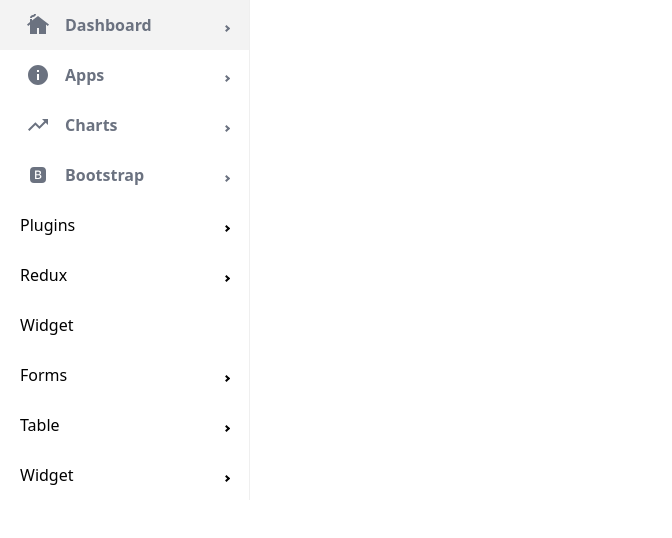
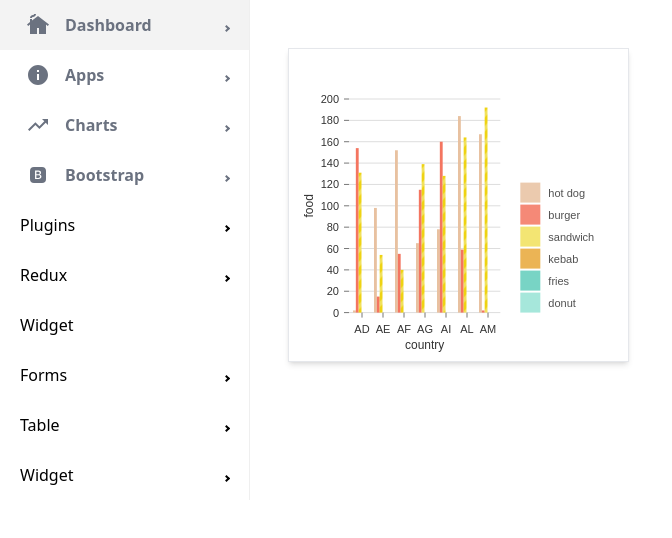
Before and after one commit to NishantTechybirds/travl-ui, a React (Vite) app: page /dashboard in a window 1280 px wide. Shown: the top 538 px of the page, without its empty margins (0-672 px from the left). Built offline with nearby package versions, Linux system fonts and the light colour scheme.

Commit message:
added bar chart on dashboard

```diff
--- /dev/null
+++ b/src/components/BarChart.jsx
@@ -0,0 +1,118 @@
+/** @format */
+
+// install (please make sure versions match peerDependencies)
+// yarn add @nivo/core @nivo/bar
+import { ResponsiveBar } from "@nivo/bar";
+import { MockBarData } from "../mockData/BarChartData";
+
+// make sure parent container have a defined height when using
+// responsive component, otherwise height will be 0 and
+// no chart will be rendered.
+// website examples showcase many properties,
+// you'll often use just a few of them.
+const BarChart = ({ data /* see data tab */ }) => (
+  <ResponsiveBar
+    data={MockBarData}
+    keys={["hot dog", "burger", "sandwich", "kebab", "fries", "donut"]}
+    indexBy="country"
+    margin={{ top: 50, right: 130, bottom: 50, left: 60 }}
+    padding={0.2}
+    groupMode="grouped"
+    valueScale={{ type: "linear" }}
+    indexScale={{ type: "band", round: true }}
+    colors={{ scheme: "nivo" }}
+    defs={[
+      {
+        id: "dots",
+        type: "patternDots",
+        background: "inherit",
+        color: "#38bcb2",
+        size: 4,
+        padding: 1,
+        stagger: true,
+      },
+      {
+        id: "lines",
+        type: "patternLines",
+        background: "inherit",
+        color: "#eed312",
+        rotation: -45,
+        lineWidth: 6,
+        spacing: 10,
+      },
+    ]}
+    fill={[
+      {
+        match: {
+          id: "fries",
+        },
+        id: "dots",
+      },
+      {
+        match: {
+          id: "sandwich",
+        },
+        id: "lines",
+      },
+    ]}
+    borderColor={{
+      from: "color",
+      modifiers: [["darker", 1.6]],
+    }}
+    axisTop={null}
+    axisRight={null}
+    axisBottom={{
+      tickSize: 5,
+      tickPadding: 5,
+      tickRotation: 0,
+      legend: "country",
+      legendPosition: "middle",
+      legendOffset: 32,
+    }}
+    axisLeft={{
+      tickSize: 5,
+      tickPadding: 5,
+      tickRotation: 0,
+      legend: "food",
+      legendPosition: "middle",
+      legendOffset: -40,
+    }}
+    labelSkipWidth={12}
+    labelSkipHeight={12}
+    labelTextColor={{
+      from: "color",
+      modifiers: [["darker", 1.6]],
+    }}
+    legends={[
+      {
+        dataFrom: "keys",
+        anchor: "bottom-right",
+        direction: "column",
+        justify: false,
+        translateX: 120,
+        translateY: 0,
+        itemsSpacing: 2,
+        itemWidth: 100,
+        itemHeight: 20,
+        itemDirection: "left-to-right",
+        itemOpacity: 0.85,
+        symbolSize: 20,
+        effects: [
+          {
+            on: "hover",
+            style: {
+              itemOpacity: 1,
+            },
+          },
+        ],
+      },
+    ]}
+    role="application"
+    ariaLabel="Nivo bar chart demo"
+    barAriaLabel={function (e) {
+      return e.id + ": " + e.formattedValue + " in country: " + e.indexValue;
+    }}
+  />
+);
+
+export default BarChart;
--- /dev/null
+++ b/src/mockData/BarChartData.js
@@ -0,0 +1,67 @@
+/** @format */
+
+export const MockBarData = [
+  {
+    country: "AD",
+    "hot dog": 2,
+    "hot dogColor": "hsl(316, 70%, 50%)",
+    burger: 154,
+    burgerColor: "hsl(117, 70%, 50%)",
+    sandwich: 131,
+    sandwichColor: "hsl(266, 70%, 50%)",
+  },
+  {
+    country: "AE",
+    "hot dog": 98,
+    "hot dogColor": "hsl(180, 70%, 50%)",
+    burger: 15,
+    burgerColor: "hsl(121, 70%, 50%)",
+    sandwich: 54,
+    sandwichColor: "hsl(146, 70%, 50%)",
+  },
+  {
+    country: "AF",
+    "hot dog": 152,
+    "hot dogColor": "hsl(330, 70%, 50%)",
+    burger: 55,
+    burgerColor: "hsl(266, 70%, 50%)",
+    sandwich: 40,
+    sandwichColor: "hsl(259, 70%, 50%)",
+  },
+  {
+    country: "AG",
+    "hot dog": 65,
+    "hot dogColor": "hsl(154, 70%, 50%)",
+    burger: 115,
+    burgerColor: "hsl(122, 70%, 50%)",
+    sandwich: 139,
+    sandwichColor: "hsl(26, 70%, 50%)",
+  },
+  {
+    country: "AI",
+    "hot dog": 78,
+    "hot dogColor": "hsl(159, 70%, 50%)",
+    burger: 160,
+    burgerColor: "hsl(61, 70%, 50%)",
+    sandwich: 128,
+    sandwichColor: "hsl(4, 70%, 50%)",
+  },
+  {
+    country: "AL",
+    "hot dog": 184,
+    "hot dogColor": "hsl(347, 70%, 50%)",
+    burger: 59,
+    burgerColor: "hsl(126, 70%, 50%)",
+    sandwich: 164,
+    sandwichColor: "hsl(73, 70%, 50%)",
+  },
+  {
+    country: "AM",
+    "hot dog": 167,
+    "hot dogColor": "hsl(71, 70%, 50%)",
+    burger: 2,
+    burgerColor: "hsl(340, 70%, 50%)",
+    sandwich: 192,
+    sandwichColor: "hsl(223, 70%, 50%)",
+  },
+];
--- a/src/pages/dashboardPage/index/Dashboard.jsx
+++ b/src/pages/dashboardPage/index/Dashboard.jsx
@@ -2,14 +2,17 @@
 
 import React from "react";
 import { Outlet } from "react-router-dom";
+import BarChart from "../../../components/BarChart";
 import SideBar from "../sidebar/SideBar";
 
 const Dashboard = () => {
   return (
-    <div className="">
+    <div className="flex">
       <SideBar></SideBar>
-      <div className="bg-yellow-500  grow">
-        <Outlet />
+      <div className="h-screen p-2 grow">
+        <div className="w-1/3 m-10 border border-gray-200 shadow-md h-2/5">
+          <BarChart></BarChart>
+        </div>
       </div>
     </div>
   );
```
